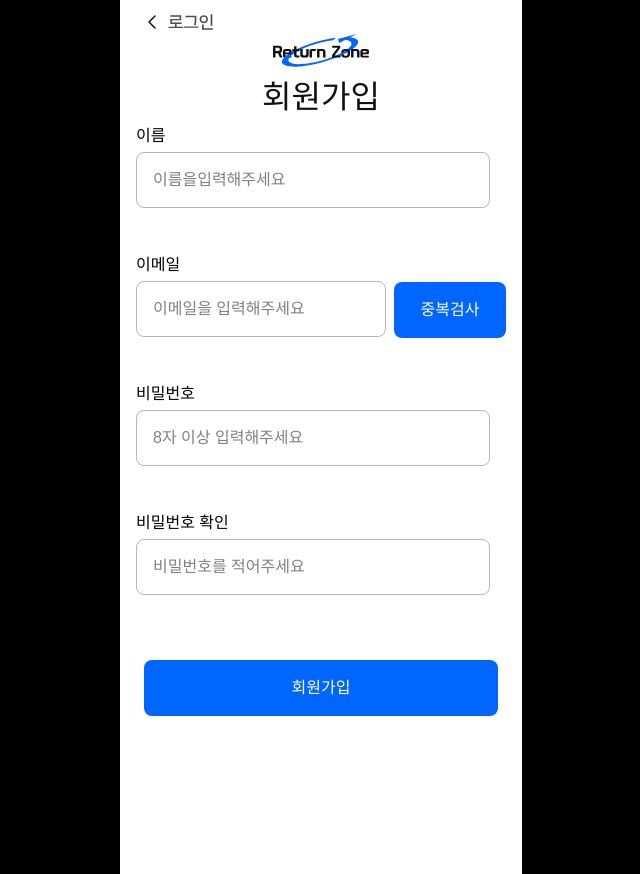
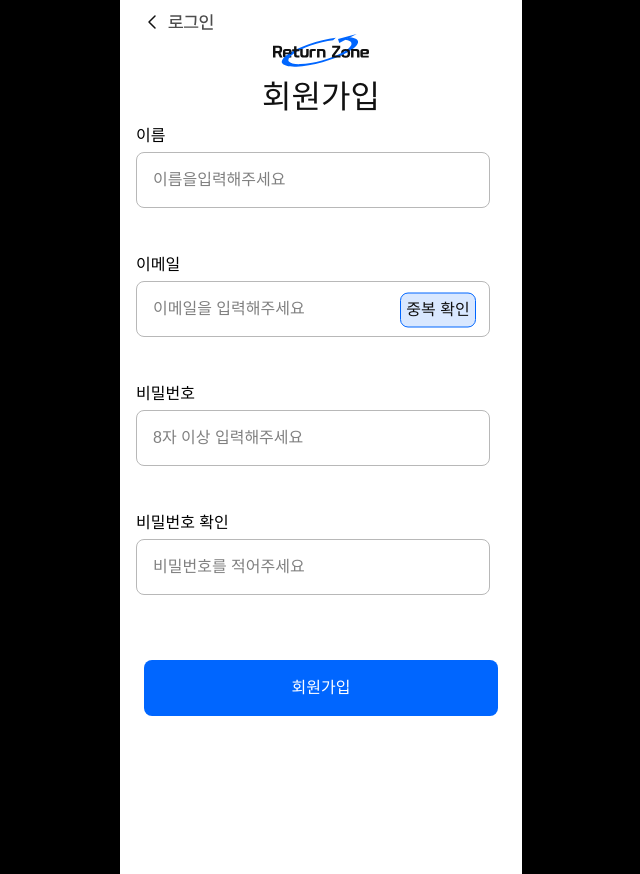
Before and after one commit to 9ITHON/5-ReturnZone-FE, a React (Vite) app: page /SignUp in a window 1280 px wide. Shown: the whole page, without its empty margins (319-959 px from the left). Built offline with nearby package versions, Linux system fonts and the light colour scheme; no server answers; a web font is replaced by a local one.

Commit message:
회원가입 완성

```diff
--- a/src/pages/signup.jsx
+++ b/src/pages/signup.jsx
@@ -88,21 +88,27 @@ export default function SignUp() {
             return;
         }
         try {
-            const response = await axios.post(`${apiBase}/api/members/checkemail`, { email }); // API 주소 변경 필요
-            // 중복아이디 검사
-            if (response.status === 200) { // 코드 변경 필요
+            const response = await axios.get(`${apiBase}/api/v1/members/email/${email}`);
+
+            // 사용 가능 (200 OK)
+            if (response.data === true) {
                 setEmailError("");
                 setEmailSuccess("사용가능한 이메일입니다!");
+                setIsEmailChecked(true);
             } else {
-                setEmailError("");
-                setEmailError("존재하는 이메일입니다");
+                setEmailError("이미 존재하는 이메일입니다");
+                setEmailSuccess("");
+                setIsEmailChecked(false);
             }
         } catch (error) {
-            if (error.response?.status === 200) {
-                // axios는 200도 catch함
-                setEmailSuccess("사용가능한 이메일입니다!");
+            if (error.response?.status === 400) {
+                setEmailError("이미 존재하는 이메일입니다");
+                setEmailSuccess("");
+                setIsEmailChecked(false);
             } else {
-                setEmailError("존재하는 이메일입니다");
+                setEmailError("서버 오류가 발생했습니다");
+                setEmailSuccess("");
+                setIsEmailChecked(false);
             }
         }
     };
@@ -117,8 +123,8 @@ export default function SignUp() {
             <div className="w-[370px] mt-4 flex flex-col gap-4 mb-[36px]">
                 <InputField label="이름" type="text" value={username} onChange={(e) => setName(e.target.value)} placeholder="이름을입력해주세요" />
                 {/* 이메일 입력 란 */}
-                <div className="flex justify-center items-center gap-[8px]">
-                    <InputField label="이메일" type="email" value={email} placeholder="이메일을 입력해주세요" error={emailError} success={emailSuccess} className="w-[250px]"
+                <div className="relative">
+                    <InputField label="이메일" type="email" value={email} placeholder="이메일을 입력해주세요" error={emailError} success={emailSuccess} className="!w-[354px]"
                         onChange={(e) => {
                             setEmail(e.target.value);
                             setIsEmailChecked(false);
@@ -126,7 +132,7 @@ export default function SignUp() {
                             setEmailSuccess(""); // 메시지 상태 초기화
                         }}
                     />
-                    <Button label="중복검사" className="w-[80px]" onClick={handleCheckEmail} />
+                    <Button label="중복 확인" className="absolute right-[30px] top-1/2 -translate-y-1/2 !w-[76px] !h-[35px] !border-[1px] !border-[#0066FF] !bg-[#0066FF26] !text-[#111111]" onClick={handleCheckEmail} />
                 </div>
                 <InputField label="비밀번호" type="password" value={password} onChange={(e) => setPassword(e.target.value)} placeholder="8자 이상 입력해주세요" error={passwordError} />
                 <InputField label="비밀번호 확인" type="password" value={passwordConfirm} onChange={(e) => setPasswordConfirm(e.target.value)} placeholder="비밀번호를 적어주세요" error={passwordConfirmError} />
```
